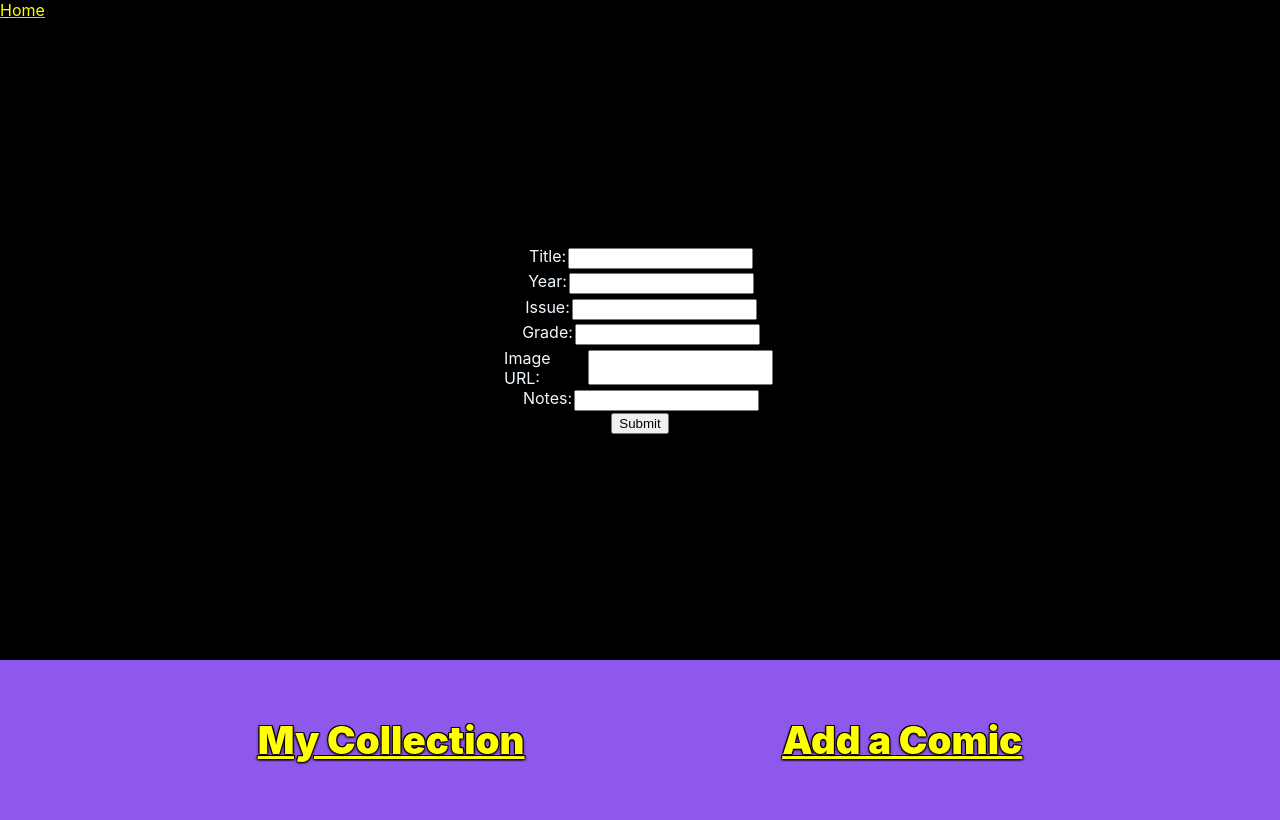
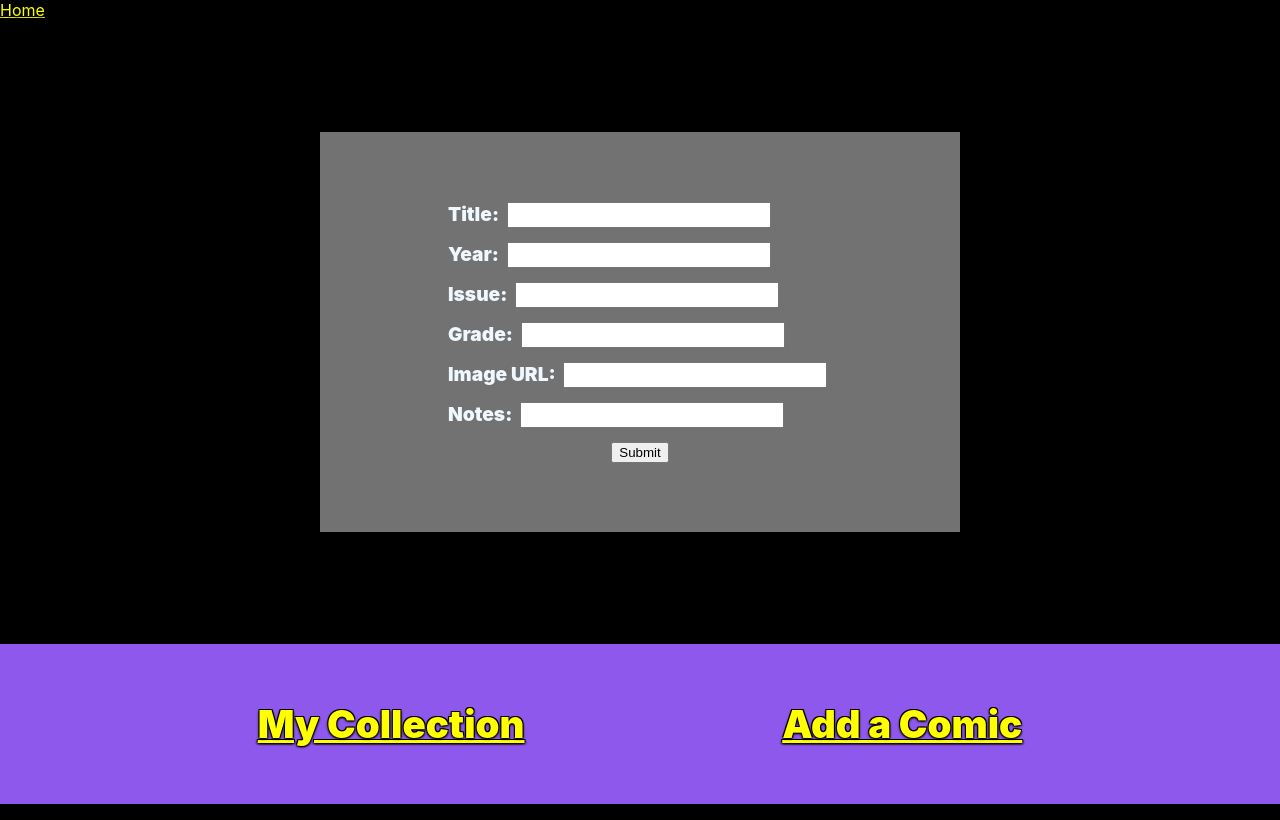
Before and after one commit to daniabee/Comic-Can, a React (Create React App) app: page /addComic in a window 1280 px wide. Built offline with nearby package versions, Linux system fonts and the light colour scheme; no server answers.

Commit message:
styling for form

```diff
--- a/src/components/Form/Form.css
+++ b/src/components/Form/Form.css
@@ -1,16 +1,36 @@
+.background {
+  display: flex;
+  justify-content: center;
+  align-items: center;
+  height: 78vh;
+}
+
 .form {
   display: flex;
-  flex-direction: column;
   justify-content: center;
   align-items: center;
-  height: 80vh;
+  flex-direction: column;
+  height: 50vh;
+  width: 50vw;
+  background-color: rgb(114, 114, 114);
+}
+
+.option {
+  height: 5vh;
+  width: 30vw;
 }
 
 label {
+  font-size: 1.5vw;
+  font-weight: 900;
+  align-self: flex-end;
   color: aliceblue;
   display: flex;
 }
 
 input {
-  margin: 1%;
+  font-size: 1.5vw;
+  margin-left: 2%;
+  width: 20vw;
+  height: 2.5vh;
 }
--- a/src/components/Form/Form.js
+++ b/src/components/Form/Form.js
@@ -54,7 +54,9 @@ const Form = ({ setComicData, comicData }) => {
   };
 
   return (
+    <div className="background">
       <form className="form">
+        <div className="option">
           <label>
             Title:
             <input
@@ -66,6 +68,8 @@ const Form = ({ setComicData, comicData }) => {
               }}
             />
           </label>
+        </div>
+        <div className="option">
           <label>
             Year:
             <input
@@ -77,6 +81,8 @@ const Form = ({ setComicData, comicData }) => {
               }}
             />
           </label>
+        </div>
+        <div className="option">
           <label>
             Issue:
             <input
@@ -88,6 +94,8 @@ const Form = ({ setComicData, comicData }) => {
               }}
             />
           </label>
+        </div>
+        <div className="option">
           <label>
             Grade:
             <input
@@ -99,6 +107,8 @@ const Form = ({ setComicData, comicData }) => {
               }}
             />
           </label>
+        </div>
+        <div className="option">
           <label>
             Image URL:
             <input
@@ -110,6 +120,8 @@ const Form = ({ setComicData, comicData }) => {
               }}
             />
           </label>
+        </div>
+        <div className="option">
           <label>
             Notes:
             <input
@@ -121,6 +133,7 @@ const Form = ({ setComicData, comicData }) => {
               }}
             />
           </label>
+        </div>
         <button
           onClick={(event) => {
             event.preventDefault();
@@ -131,6 +144,7 @@ const Form = ({ setComicData, comicData }) => {
           Submit
         </button>
       </form>
+    </div>
   );
 };
 
```
Lines whose indentation alone changed are shown as unchanged.
